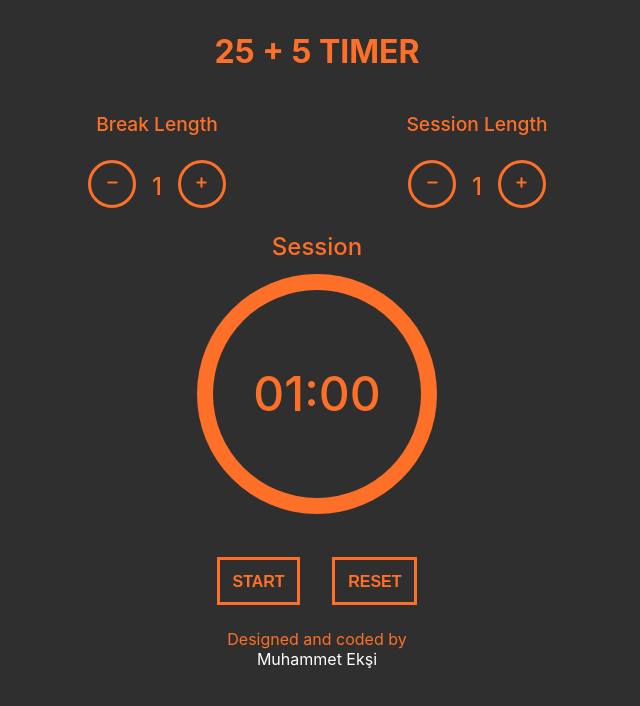
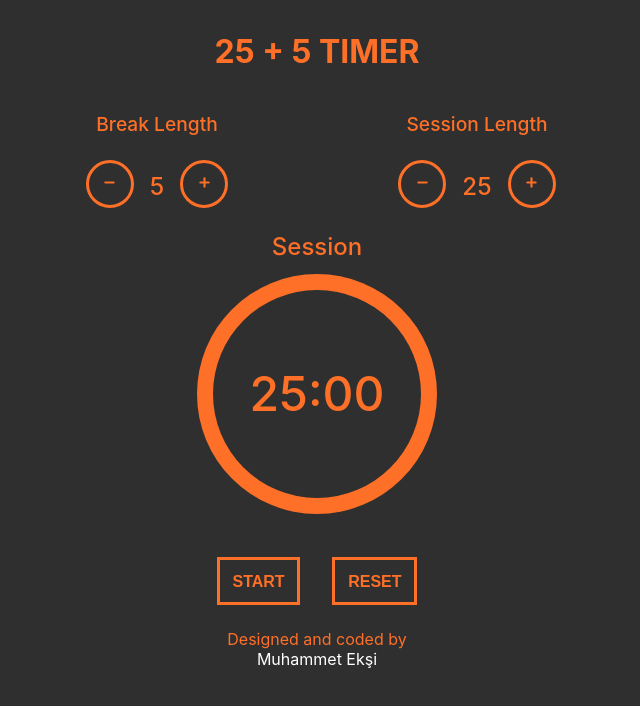
Before and after one commit to m3xy0/pomodoro-app, a React (Create React App) app: page / in a window 1280 px wide. Shown: the top 706 px of the page, without its empty margins (323-963 px from the left). Built offline with nearby package versions, Linux system fonts and the light colour scheme.

Commit message:
finalest commit before submit

```diff
--- a/src/App.js
+++ b/src/App.js
@@ -6,8 +6,8 @@ import bell from "./alarm-bell.mp3";
 
 function App() {
 
-  const [breakLength, setBreakLength] = useState(1);
-  const [sessionLength, setSessionLength] = useState(1);
+  const [breakLength, setBreakLength] = useState(5);
+  const [sessionLength, setSessionLength] = useState(25);
   const [startStop, setStartStop] = useState(false);
   const [mode, setMode] = useState(true);  //true is for sessions, false is for breaks.
   const [timer, setTimer ] = useState(sessionLength * 60);
```
